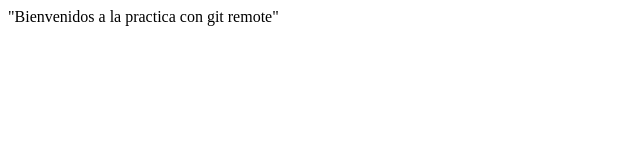
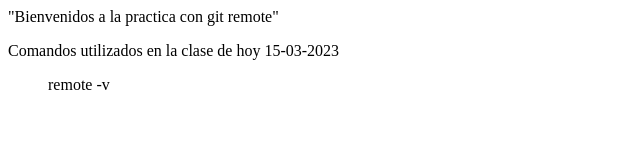
Before and after one commit to Saiidel/nuevo, a plain HTML site: page index.html in a window 1280 px wide. Shown: the whole page, without its empty margins (0-640 px from the left). Drawn offline with Linux system fonts and the light colour scheme.

Commit message:
Cambio 2

```diff
--- a/index.html
+++ b/index.html
@@ -8,5 +8,7 @@
 </head>
 <body>
     "Bienvenidos a la practica con git remote"
+    <p>Comandos utilizados en la clase de hoy 15-03-2023</p>
+        <ul> remote -v</ul>
 </body>
 </html>
```
